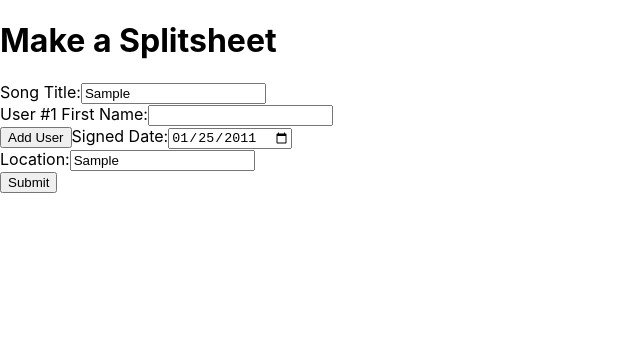
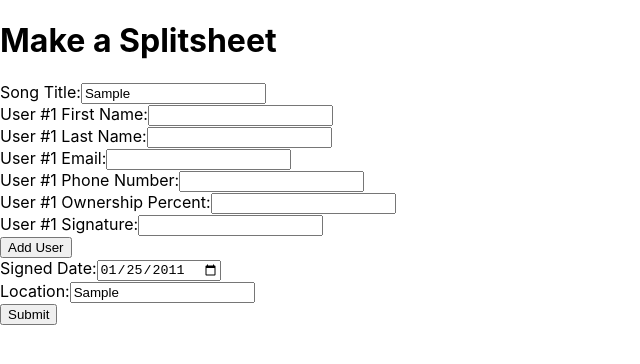
Before and after one commit to blackasinc/CS150, a React (Create React App) app: page / in a window 1280 px wide. Both pictures are taken after typing "Sample", "Sample" into the empty fields and a click on the button "Add User". Shown: the top 364 px of the page, without its empty margins (0-640 px from the left). Built offline with nearby package versions, Linux system fonts and the light colour scheme.

Commit message:
rest of fields

```diff
--- a/src/components/Form.js
+++ b/src/components/Form.js
@@ -23,11 +23,11 @@ class Form extends React.Component {
     this.setState(prevState => {
       const newUser = {
         first_name: '',
-        last_name: 'Johnson',
-        email: 'coolguy@dude.com',
-        phone_number: '714-555-1234',
-        ownership_percentage: 66.7,
-        signature: 'd290f1ee-6c54-4b01-90e6-d701748f0851'
+        last_name: '',
+        email: '',
+        ownership_percentage: '',
+        phone_number: '',
+        signature: ''
       }
       return {
         users: prevState.users.concat([newUser])
@@ -54,8 +54,63 @@ class Form extends React.Component {
                     value={value.first_name}
                     onChange={(event) => {
                       this.setState(prevState => {
-                        const newState = Object.assign({}, prevState);
+                        const newState = { users: [...prevState.users] };
                         newState.users[index].first_name = event.target.value;
+                        return newState;
+                      });
+                    }} />
+                  <br />
+                  <label>User #{index + 1} Last Name:</label>
+                  <input type="text"
+                    value={value.last_name}
+                    onChange={(event) => {
+                      this.setState(prevState => {
+                        const newState = { users: [...prevState.users] };
+                        newState.users[index].last_name = event.target.value;
+                        return newState;
+                      });
+                    }} />
+                  <br />
+                  <label>User #{index + 1} Email:</label>
+                  <input type="email"
+                    value={value.email}
+                    onChange={(event) => {
+                      this.setState(prevState => {
+                        const newState = { users: [...prevState.users] };
+                        newState.users[index].email = event.target.value;
+                        return newState;
+                      });
+                    }} />
+                  <br />
+                  <label>User #{index + 1} Phone Number:</label>
+                  <input type="tel"
+                    value={value.phone_number}
+                    onChange={(event) => {
+                      this.setState(prevState => {
+                        const newState = { users: [...prevState.users] };
+                        newState.users[index].phone_number = event.target.value;
+                        return newState;
+                      });
+                    }} />
+                  <br />
+                  <label>User #{index + 1} Ownership Percent:</label>
+                  <input type="number"
+                    value={value.ownership_percentage}
+                    onChange={(event) => {
+                      this.setState(prevState => {
+                        const newState = { users: [...prevState.users] };
+                        newState.users[index].ownership_percentage = event.target.value;
+                        return newState;
+                      });
+                    }} />
+                  <br />
+                  <label>User #{index + 1} Signature:</label>
+                  <input type="text"
+                    value={value.signature}
+                    onChange={(event) => {
+                      this.setState(prevState => {
+                        const newState = { users: [...prevState.users] };
+                        newState.users[index].signature = event.target.value;
                         return newState;
                       });
                     }} />
@@ -66,6 +121,7 @@ class Form extends React.Component {
           <button onClick={this.addUser}>
             Add User
           </button>
+          <br />
           <label>Signed Date:</label>
           <input type="date"
             value={this.state.signed_date}
--- a/src/components/Result.js
+++ b/src/components/Result.js
@@ -36,6 +36,11 @@ const Result = props => (
           return (
             <div key={index}>
               <li>User #{index + 1} First Name: {value.first_name}</li>
+              <li>User #{index + 1} Last Name: {value.last_name}</li>
+              <li>User #{index + 1} Email: {value.email}</li>
+              <li>User #{index + 1} Phone Number: {value.phone_number}</li>
+              <li>User #{index + 1} Ownership Percentage: {value.ownership_percentage}</li>
+              <li>User #{index + 1} Signature: {value.signature}</li>
             </div>
           )
         })
```
